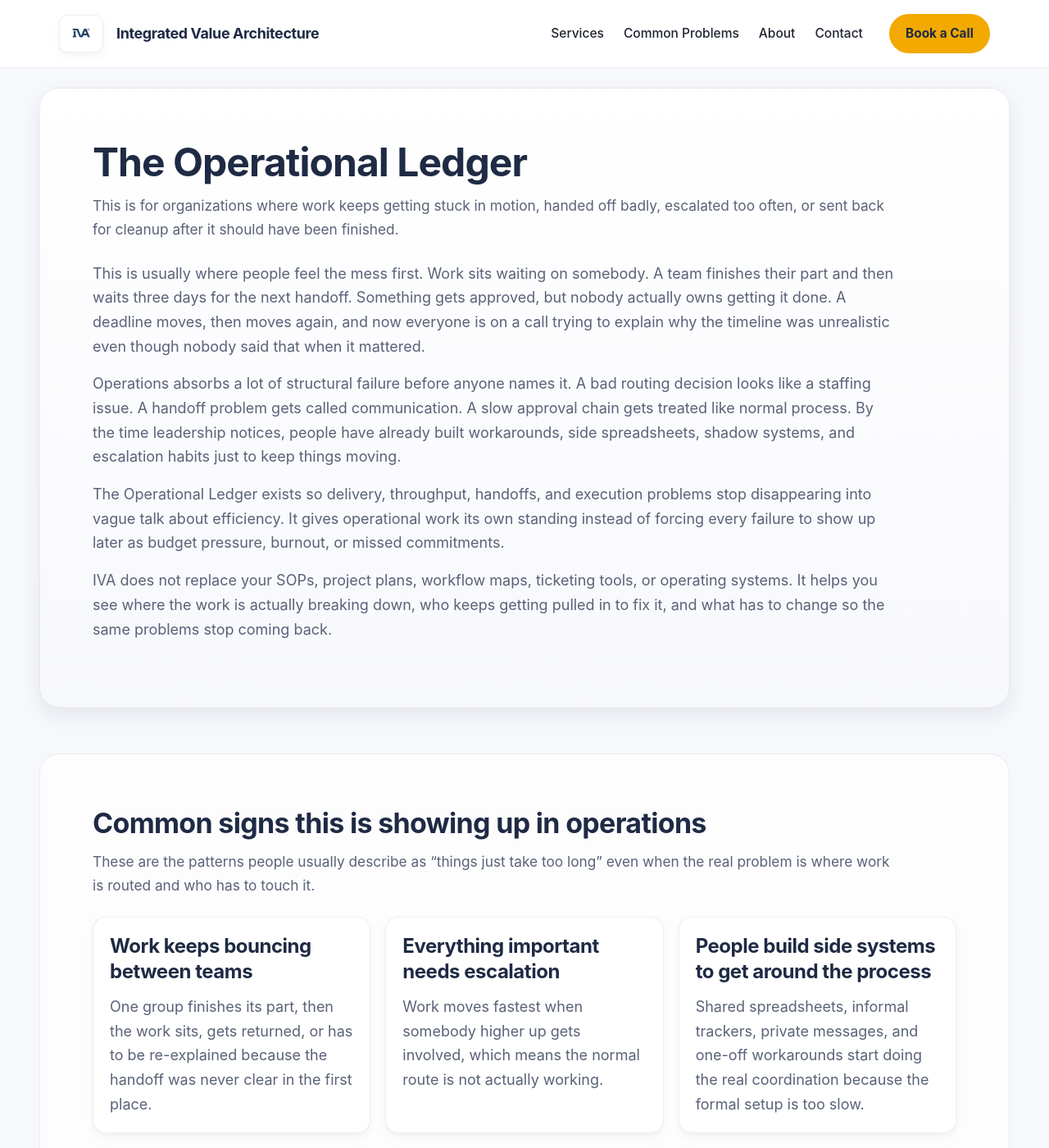
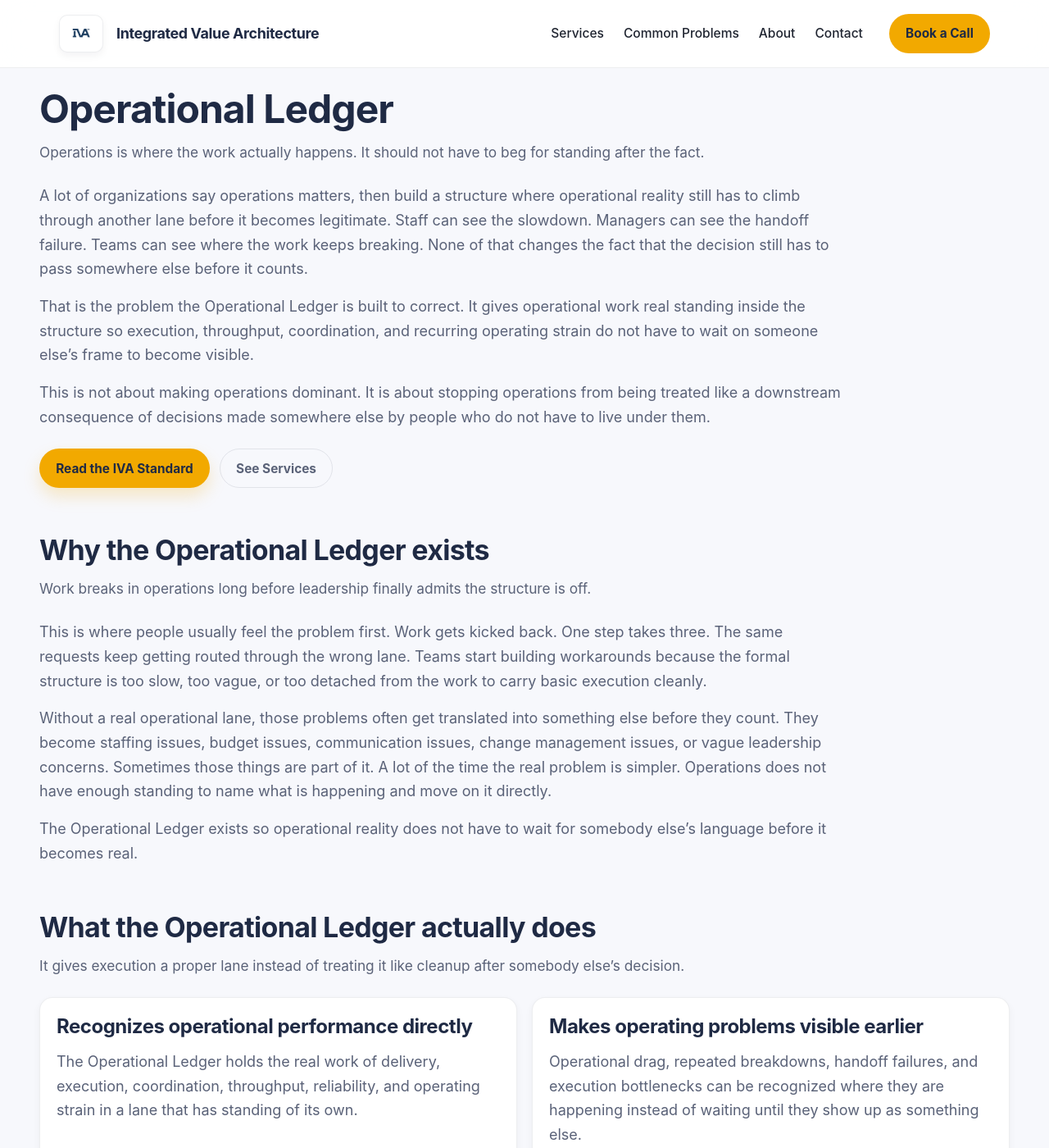
Before and after one commit to efost7873/integratedvaluearchitecture.com, a Jekyll site: the page built from operations.html, in a window 1280 px wide and 1400 px high. Shown: the whole window at 82% size. Built offline with Jekyll 4.4.1, drawn with Linux system fonts in a browser that asks for light colours; some of the changed text lies outside the part shown.

Commit message:
Update Operational Ledger page content and structure

```diff
--- a/operations.html
+++ b/operations.html
@@ -1,365 +1,228 @@
 ---
 layout: default
 title: Operational Ledger
-seo_title: Operational Ledger | When Work Keeps Bouncing, Stalling, and Coming Back
-seo_description: The IVA Operational Ledger helps organizations fix the pattern where work keeps getting rerouted, delayed, escalated, and cleaned up after the fact.
+permalink: /operations/
+seo_title: Operational Ledger | Integrated Value Architecture LLC
+seo_description: The Operational Ledger in Integrated Value Architecture gives operational work real standing so decisions, execution, and day-to-day performance do not have to wait on the wrong lane to count.
 ---
 
 <div class="iva-page">
+
 <main>
 
-  <section id="ops-intro" class="iva-band-strong">
+  <section id="operations-hero">
     <div class="section-header">
-      <h1>The Operational Ledger</h1>
+      <h1>Operational Ledger</h1>
       <p class="section-subtitle">
-        This is for organizations where work keeps getting stuck in motion, handed off badly, escalated too often, or sent back for cleanup after it should have been finished.
+        Operations is where the work actually happens. It should not have to beg for standing after the fact.
       </p>
     </div>
 
     <p>
-      This is usually where people feel the mess first. Work sits waiting on somebody. A team finishes their part and then waits three days for the next handoff. Something gets approved, but nobody actually owns getting it done. A deadline moves, then moves again, and now everyone is on a call trying to explain why the timeline was unrealistic even though nobody said that when it mattered.
+      A lot of organizations say operations matters, then build a structure where operational reality still has to climb through another lane before it becomes legitimate. Staff can see the slowdown. Managers can see the handoff failure. Teams can see where the work keeps breaking. None of that changes the fact that the decision still has to pass somewhere else before it counts.
     </p>
 
     <p>
-      Operations absorbs a lot of structural failure before anyone names it. A bad routing decision looks like a staffing issue. A handoff problem gets called communication. A slow approval chain gets treated like normal process. By the time leadership notices, people have already built workarounds, side spreadsheets, shadow systems, and escalation habits just to keep things moving.
+      That is the problem the Operational Ledger is built to correct. It gives operational work real standing inside the structure so execution, throughput, coordination, and recurring operating strain do not have to wait on someone else’s frame to become visible.
     </p>
 
     <p>
-      The Operational Ledger exists so delivery, throughput, handoffs, and execution problems stop disappearing into vague talk about efficiency. It gives operational work its own standing instead of forcing every failure to show up later as budget pressure, burnout, or missed commitments.
+      This is not about making operations dominant. It is about stopping operations from being treated like a downstream consequence of decisions made somewhere else by people who do not have to live under them.
+    </p>
+
+    <div class="iva-btn-row">
+      <a href="{{ site.baseurl }}/standard/" class="iva-btn-primary">Read the IVA Standard</a>
+      <a href="{{ site.baseurl }}/services/" class="iva-btn-secondary">See Services</a>
+    </div>
+  </section>
+
+  <section id="operations-why-it-exists">
+    <div class="section-header">
+      <h2>Why the Operational Ledger exists</h2>
+      <p class="section-subtitle">
+        Work breaks in operations long before leadership finally admits the structure is off.
+      </p>
+    </div>
+
+    <p>
+      This is where people usually feel the problem first. Work gets kicked back. One step takes three. The same requests keep getting routed through the wrong lane. Teams start building workarounds because the formal structure is too slow, too vague, or too detached from the work to carry basic execution cleanly.
     </p>
 
     <p>
-      IVA does not replace your SOPs, project plans, workflow maps, ticketing tools, or operating systems. It helps you see where the work is actually breaking down, who keeps getting pulled in to fix it, and what has to change so the same problems stop coming back.
+      Without a real operational lane, those problems often get translated into something else before they count. They become staffing issues, budget issues, communication issues, change management issues, or vague leadership concerns. Sometimes those things are part of it. A lot of the time the real problem is simpler. Operations does not have enough standing to name what is happening and move on it directly.
+    </p>
+
+    <p>
+      The Operational Ledger exists so operational reality does not have to wait for somebody else’s language before it becomes real.
     </p>
   </section>
 
+  <section id="operations-what-it-does">
+    <div class="section-header">
+      <h2>What the Operational Ledger actually does</h2>
+      <p class="section-subtitle">
+        It gives execution a proper lane instead of treating it like cleanup after somebody else’s decision.
+      </p>
+    </div>
 
-  <section id="ops-triggers" class="iva-band-soft">
+    <div class="grid grid-2">
+      <div class="card">
+        <h3>Recognizes operational performance directly</h3>
+        <p>
+          The Operational Ledger holds the real work of delivery, execution, coordination, throughput, reliability, and operating strain in a lane that has standing of its own.
+        </p>
+      </div>
+
+      <div class="card">
+        <h3>Makes operating problems visible earlier</h3>
+        <p>
+          Operational drag, repeated breakdowns, handoff failures, and execution bottlenecks can be recognized where they are happening instead of waiting until they show up as something else.
+        </p>
+      </div>
+
+      <div class="card">
+        <h3>Prevents operational reality from being overwritten</h3>
+        <p>
+          Teams do not have to translate every real operating problem into someone else’s frame just to get movement or legitimacy.
+        </p>
+      </div>
+
+      <div class="card">
+        <h3>Supports better decisions closer to the work</h3>
+        <p>
+          When operations has real standing, fewer issues have to climb uphill before they can be acted on, and fewer decisions get made too far from the work to make sense.
+        </p>
+      </div>
+    </div>
+  </section>
+
+  <section id="operations-what-goes-wrong">
     <div class="section-header">
-      <h2>Common signs this is showing up in operations</h2>
+      <h2>What goes wrong when operations does not have real standing</h2>
       <p class="section-subtitle">
-        These are the patterns people usually describe as “things just take too long” even when the real problem is where work is routed and who has to touch it.
+        This is where the place starts wasting time in ways everybody can feel but nobody can stop cleanly.
       </p>
     </div>
 
     <div class="grid grid-3">
-
-      <div class="card">
-        <h3>Work keeps bouncing between teams</h3>
-        <p>
-          One group finishes its part, then the work sits, gets returned, or has to be re-explained because the handoff was never clear in the first place.
-        </p>
-      </div>
-
-      <div class="card">
-        <h3>Everything important needs escalation</h3>
-        <p>
-          Work moves fastest when somebody higher up gets involved, which means the normal route is not actually working.
-        </p>
-      </div>
-
-      <div class="card">
-        <h3>People build side systems to get around the process</h3>
-        <p>
-          Shared spreadsheets, informal trackers, private messages, and one-off workarounds start doing the real coordination because the formal setup is too slow.
-        </p>
-      </div>
-
-      <div class="card">
-        <h3>The same work comes back for cleanup</h3>
-        <p>
-          Teams think something is done, then it reappears because a requirement got missed, a dependency was ignored, or nobody owned the final handoff.
-        </p>
-      </div>
-
-      <div class="card">
-        <h3>Deadlines move without anyone saying why plainly</h3>
-        <p>
-          The date changes, then changes again, and everyone talks around the cause instead of naming where the work got stuck.
-        </p>
-      </div>
-
-      <div class="card">
-        <h3>Managers spend too much time unblocking routine work</h3>
-        <p>
-          Leaders keep getting dragged into issues that should have been resolved inside the normal flow of work.
-        </p>
-      </div>
-
+      <div class="card"><p>Work keeps getting kicked back because the people doing it do not have enough standing to finish it.</p></div>
+      <div class="card"><p>Teams build side routes to get things done because the formal route is too slow or too detached from the work.</p></div>
+      <div class="card"><p>Managers keep cleaning up avoidable messes that should have been caught earlier.</p></div>
+      <div class="card"><p>Operational strain gets mislabeled as a communication problem because nobody wants to admit the structure is the issue.</p></div>
+      <div class="card"><p>Execution slows down because decisions are being made by people who do not have to live under the result.</p></div>
+      <div class="card"><p>Strong staff waste time feeding the structure instead of finishing the work.</p></div>
     </div>
   </section>
 
-
-  <section id="ops-for" class="iva-band-strong">
+  <section id="operations-mechanism">
     <div class="section-header">
-      <h2>Who this page is for</h2>
-    </div>
-
-    <div class="grid grid-2">
-
-      <div class="card">
-        <h3>Good fit</h3>
-        <p>
-          COOs, operations leaders, executive directors, department heads, chiefs of staff, and leadership teams who can see work dragging, bouncing, and getting rebuilt on the fly just to make it across the finish line.
-        </p>
-      </div>
-
-      <div class="card">
-        <h3>Not the right fit</h3>
-        <p>
-          This is not for someone looking for project management software, a workflow automation platform, a ticketing system, or a consultant to write cleaner SOPs without changing how the work is actually handled.
-        </p>
-      </div>
-
-    </div>
-  </section>
-
-
-  <section id="ops-daily" class="iva-band-soft">
-    <div class="section-header">
-      <h2>What changes in daily operational work</h2>
-    </div>
-
-    <div class="grid grid-3">
-
-      <div class="card">
-        <h3>Fewer broken handoffs</h3>
-        <p>
-          Work does not need to be re-explained, re-entered, or rescued as often because ownership is clearer from one step to the next.
-        </p>
-      </div>
-
-      <div class="card">
-        <h3>Less escalation as a normal operating tool</h3>
-        <p>
-          Managers and executives get pulled into fewer routine issues because the regular path works more of the time.
-        </p>
-      </div>
-
-      <div class="card">
-        <h3>Less shadow coordination</h3>
-        <p>
-          Teams rely less on side spreadsheets, backchannel messages, and informal heroics just to keep delivery moving.
-        </p>
-      </div>
-
-      <div class="card">
-        <h3>Clearer accountability in motion</h3>
-        <p>
-          It becomes easier to see where work is sitting, who owns the next move, and where delays actually start.
-        </p>
-      </div>
-
-      <div class="card">
-        <h3>Fewer fake communication problems</h3>
-        <p>
-          People stop calling everything a communication issue when the real problem is that the work was routed badly or no one had standing to finish it.
-        </p>
-      </div>
-
-      <div class="card">
-        <h3>More stable delivery</h3>
-        <p>
-          Work moves in a way that is easier to predict because the same choke points are not getting hit every week.
-        </p>
-      </div>
-
-    </div>
-  </section>
-
-
-  <section id="ops-benefits" class="iva-band-strong">
-    <div class="section-header">
-      <h2>What gets better in practice</h2>
+      <h2>What is usually happening underneath it</h2>
       <p class="section-subtitle">
-        These are the places operations usually gets blamed for structural conditions it did not create and cannot solve with hustle alone.
+        Operations gets distorted when one other lane becomes the default gateway for what counts and what can move.
       </p>
     </div>
 
-    <div class="grid grid-2">
+    <p>
+      One founder, one office, one role, one department, or one dominant lane becomes the place that decides what counts, what gets tracked, what gets reported, and what can move. Once that happens, operational reality gets forced through that lane before anyone can act on it cleanly.
+    </p>
 
-      <div class="card">
-        <h3>Cycle time gets easier to trust</h3>
-        <p>
-          Delivery becomes less dependent on who is willing to chase people down or carry extra cleanup at the end.
-        </p>
-      </div>
+    <p>
+      That is when work starts climbing uphill. That is when staff start rewriting obvious operating problems into language the gatekeeper will accept. That is when delays, repeated cleanup, and dumb workarounds start looking normal.
+    </p>
 
-      <div class="card">
-        <h3>Throughput stops depending on a few people</h3>
-        <p>
-          Work is less likely to bottleneck around the same manager, coordinator, or fixer every time something gets complicated.
-        </p>
-      </div>
-
-      <div class="card">
-        <h3>Rework becomes easier to trace</h3>
-        <p>
-          Instead of saying “this keeps happening,” teams can point to the handoff, approval point, or missing ownership that keeps recreating the problem.
-        </p>
-      </div>
-
-      <div class="card">
-        <h3>Service failures stop getting discovered late</h3>
-        <p>
-          Breakdowns show up closer to where they started instead of surfacing only after a missed deliverable, complaint, or emergency fix.
-        </p>
-      </div>
-
-      <div class="card">
-        <h3>Operational reporting gets more honest</h3>
-        <p>
-          Teams can stop pretending everything is on track while the real work is being held together by escalation and favors.
-        </p>
-      </div>
-
-      <div class="card">
-        <h3>Leadership time gets used better</h3>
-        <p>
-          Executives spend less time unblocking routine work and more time making actual leadership decisions.
-        </p>
-      </div>
-
-    </div>
+    <p>
+      The issue is not that operations needs to control everything. The issue is that operations should not have to wait on the wrong lane to make real work count.
+    </p>
   </section>
 
-
-  <section id="ops-not" class="iva-band-soft">
+  <section id="operations-what-this-is-not">
     <div class="section-header">
       <h2>What this is not</h2>
-    </div>
-
-    <div class="grid grid-2">
-
-      <div class="card">
-        <h3>Not workflow software</h3>
-        <p>
-          IVA does not sell a platform, a ticketing system, a process automation layer, or a dashboard.
-        </p>
-      </div>
-
-      <div class="card">
-        <h3>Not project management support</h3>
-        <p>
-          This is not extra coordination labor to keep a broken setup limping along.
-        </p>
-      </div>
-
-      <div class="card">
-        <h3>Not an SOP rewrite exercise</h3>
-        <p>
-          It does not stop at documenting the current process more neatly.
-        </p>
-      </div>
-
-      <div class="card">
-        <h3>Not “work harder and communicate better” advice</h3>
-        <p>
-          The point is to change where work lives, who owns the move, and why the same failures keep repeating.
-        </p>
-      </div>
-
-    </div>
-  </section>
-
-
-  <section id="ops-start" class="iva-band-strong">
-    <div class="section-header">
-      <h2>How people usually start</h2>
       <p class="section-subtitle">
-        You do not need to jump straight into a major engagement just because operations is already carrying the mess.
+        This page is not a back door into process consulting.
       </p>
     </div>
 
     <div class="grid grid-3">
-
-      <div class="card">
-        <h3>Paid Advisory Call</h3>
-        <p>
-          Best when you want to walk through one live slowdown, one recurring escalation pattern, or one operational problem that keeps coming back.
-        </p>
-      </div>
-
-      <div class="card">
-        <h3>Fixed-Fee Review</h3>
-        <p>
-          Best when one handoff chain, one bottleneck, or one repeated delivery failure needs a focused read before broader work makes sense.
-        </p>
-      </div>
-
-      <div class="card">
-        <h3>Full Structural Work</h3>
-        <p>
-          Best when the same operational failures keep showing up across teams, roles, and approvals and cannot be fixed by patching one process at a time.
-        </p>
-      </div>
-
+      <div class="card"><p>This is not process mapping for its own sake.</p></div>
+      <div class="card"><p>This is not workflow software.</p></div>
+      <div class="card"><p>This is not project management.</p></div>
+      <div class="card"><p>This is not a promise to optimize every step while the same bottleneck stays put.</p></div>
+      <div class="card"><p>This is not anti-leadership or anti-finance.</p></div>
+      <div class="card"><p>This is not an attempt to make operations dominant. It is an attempt to give operations a real lane.</p></div>
     </div>
   </section>
 
-
-  <section id="ops-cross-ledger" class="iva-band-soft">
+  <section id="operations-what-changes">
     <div class="section-header">
-      <h2>Where operational pressure usually spills next</h2>
+      <h2>What changes when operations has the right place</h2>
+      <p class="section-subtitle">
+        The work gets clearer, and the place stops creating as much nonsense around it.
+      </p>
     </div>
 
-    <div class="grid grid-2">
-
-      <a class="card card-link" href="{{ site.baseurl }}/finance">
-        <h3>Financial Ledger</h3>
-        <p>
-          When operational problems stay unresolved, finance usually sees them later through exceptions, budget changes, variance, and cleanup.
-        </p>
-        <p class="card-meta">View Financial Ledger</p>
-      </a>
-
-      <a class="card card-link" href="{{ site.baseurl }}/capacity">
-        <h3>Capacity Ledger</h3>
-        <p>
-          When work keeps bouncing and stalling, the same people usually end up carrying more and more of it just to keep things moving.
-        </p>
-        <p class="card-meta">View Capacity Ledger</p>
-      </a>
-
-      <a class="card card-link" href="{{ site.baseurl }}/external">
-        <h3>Externalities and Equity Ledger</h3>
-        <p>
-          When delivery breaks down, outside obligations, stakeholder pressure, and reputational exposure usually get worse with it.
-        </p>
-        <p class="card-meta">View Externalities and Equity Ledger</p>
-      </a>
-
-      <a class="card card-link" href="{{ site.baseurl }}/learning">
-        <h3>Learning and Innovation Ledger</h3>
-        <p>
-          When the same operational failures repeat and nobody captures what actually happened, the organization gets stuck relearning the same lesson the hard way.
-        </p>
-        <p class="card-meta">View Learning and Innovation Ledger</p>
-      </a>
-
+    <div class="grid grid-3">
+      <div class="card"><p>Operational problems become visible before they turn into larger failures.</p></div>
+      <div class="card"><p>Fewer decisions get made too far from the work to make sense.</p></div>
+      <div class="card"><p>Staff spend less time building workarounds just to survive the structure.</p></div>
+      <div class="card"><p>Managers spend less time cleaning up avoidable downstream messes.</p></div>
+      <div class="card"><p>Work moves more cleanly because fewer things have to climb uphill first.</p></div>
+      <div class="card"><p>Operational reality has standing before it becomes a crisis.</p></div>
     </div>
   </section>
 
-
-  <section id="ops-next" class="iva-cta-section">
+  <section id="operations-how-it-fits">
     <div class="section-header">
-      <h2>Start where the problem is already showing up</h2>
+      <h2>How the Operational Ledger fits inside IVA</h2>
       <p class="section-subtitle">
-        If work keeps bouncing, managers keep unblocking routine issues, or delivery depends on escalation and cleanup, that is enough to start.
+        The Operational Ledger is one ledger, not the whole architecture.
       </p>
     </div>
 
     <p>
-      You do not need to start with a full major engagement. Some organizations begin with a paid advisory call. Others need a fixed-fee review or broader structural work.
+      Integrated Value Architecture uses multiple ledgers because organizations are not just financial systems with staff attached to them. Operations is one of the places where value is created, degraded, protected, or wasted in plain view. That reality needs a lane of its own.
+    </p>
+
+    <p>
+      The Operational Ledger works alongside the Financial Ledger, Capacity Ledger, Externalities and Equity Ledger, and Learning and Innovation Ledger so operational reality does not have to fight for standing through the wrong channel.
+    </p>
+
+    <div class="iva-btn-row">
+      <a href="{{ site.baseurl }}/finance/" class="iva-btn-primary">See the Financial Ledger</a>
+      <a href="{{ site.baseurl }}/capacity/" class="iva-btn-secondary">See the Capacity Ledger</a>
+    </div>
+  </section>
+
+  <section id="operations-real-world">
+    <div class="section-header">
+      <h2>Where this shows up in real organizations</h2>
+      <p class="section-subtitle">
+        This can happen in a founder-led business just as easily as in a larger institution.
+      </p>
+    </div>
+
+    <p>
+      In a founder-led entity, this may look like one person still making too many operating calls because nobody else has enough standing to finish the work. In a small team, it may mean operations keeps getting overruled or delayed by people who are not carrying the day-to-day burden. In a larger organization, it may mean operational judgment stays structurally subordinate even when the place is visibly slowing down.
+    </p>
+
+    <p>
+      The issue is not scale. The issue is whether operational reality has real standing or whether it still has to wait on the wrong lane before it counts.
+    </p>
+  </section>
+
+  <section id="operations-cta" class="iva-cta-section">
+    <h2>Start where the work keeps dragging</h2>
+    <p>
+      If the real work keeps getting slowed down by people or lanes that should not have to own it, that is enough to start.
     </p>
 
     <div class="iva-btn-row">
       <a href="https://book.ms/b/IntegratedValueArchitectureLLC@integratedvaluearchitecture.com" class="iva-btn-primary">Book a Paid Advisory Call</a>
-      <a href="{{ site.baseurl }}/services" class="iva-btn-secondary">See Services</a>
+      <a href="{{ site.baseurl }}/fixed-fee-review/" class="iva-btn-secondary">Start with a Fixed-Fee Review</a>
     </div>
 
     <p class="iva-cta-meta">
-      If operations keeps carrying problems that never should have made it that far, start there.
+      Operations matters. It should have standing before the place starts breaking.
     </p>
   </section>
 
```
